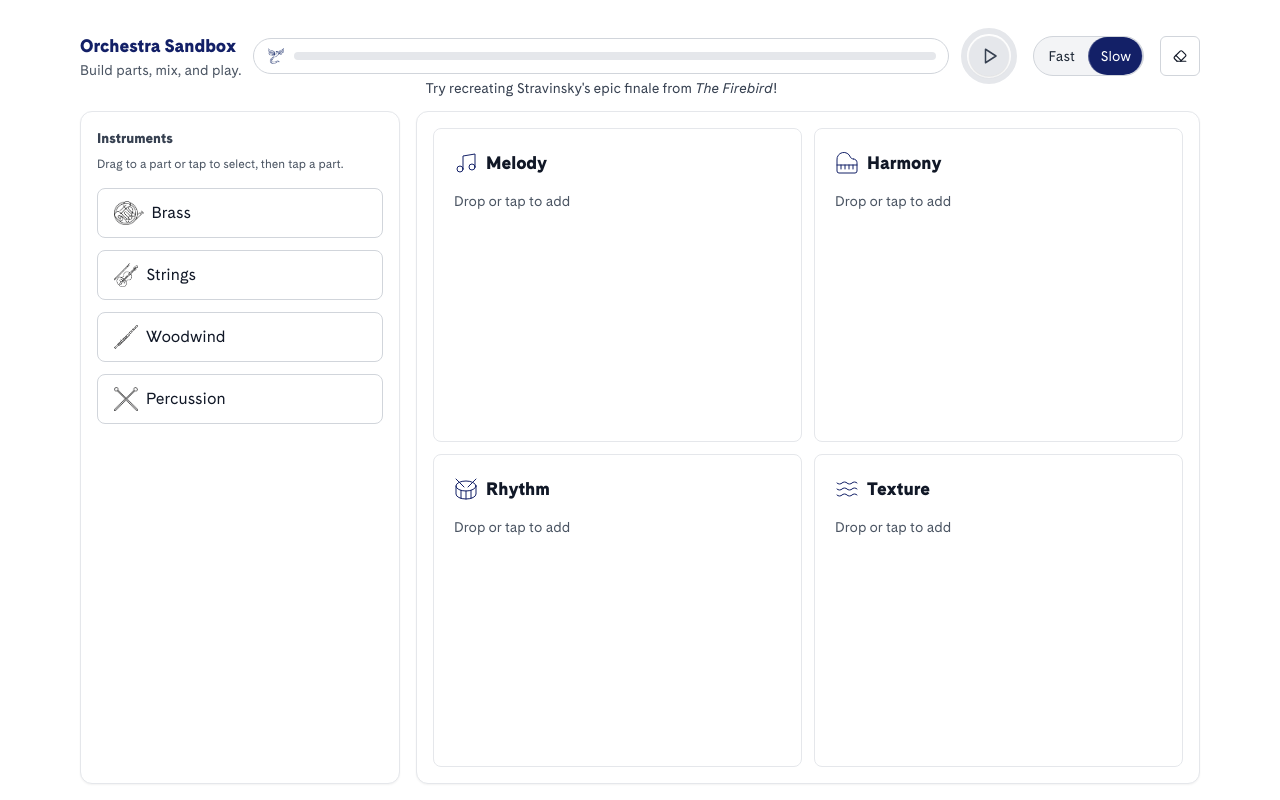
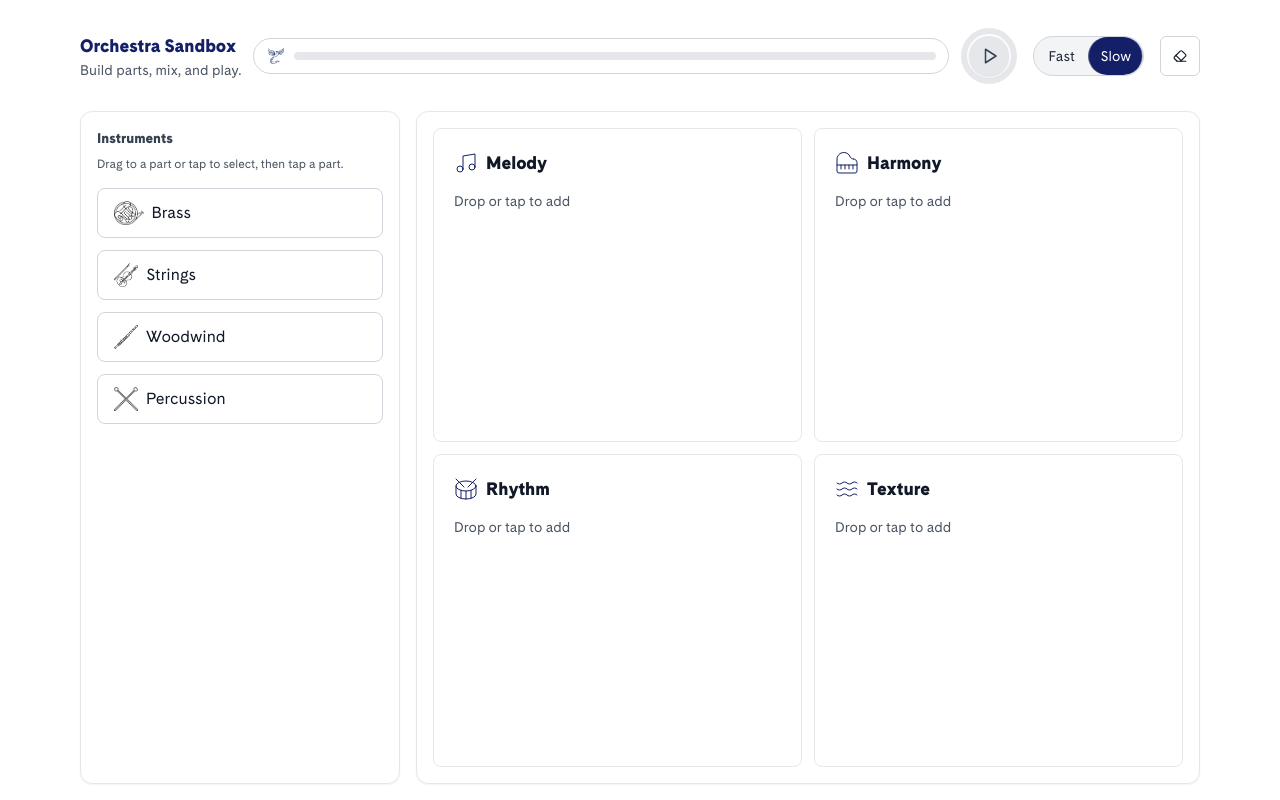
Before and after one commit to milodavidson/firebird-interactive, a Next.js app: page / in a window 1280 px wide. Built offline with nearby package versions, Linux system fonts and the light colour scheme.

Commit message:
feat: add tooltip for progress feedback and improve completion message display

```diff
--- a/src/components/FirebirdProgressChip.tsx
+++ b/src/components/FirebirdProgressChip.tsx
@@ -2,6 +2,7 @@
 
 import { useEffect, useMemo, useRef, useState } from 'react'
 import { motion } from 'framer-motion'
+import * as Tooltip from '@radix-ui/react-tooltip'
 import { Check, X, Minus } from 'lucide-react'
 import { usePartsStore } from '@/hooks/usePartsStore'
 import { INSTRUMENTS } from '@/lib/instruments'
@@ -118,6 +119,9 @@ export default function FirebirdProgressChip() {
 
   return (
   <div ref={containerRef} className="relative inline-flex items-center w-full">
+      <Tooltip.Provider>
+        <Tooltip.Root delayDuration={0}>
+          <Tooltip.Trigger asChild>
             <button
               type="button"
               aria-label={`Firebird progress ${data.points} of ${data.totalPoints}`}
@@ -146,20 +150,29 @@ export default function FirebirdProgressChip() {
                 </span>
               </span>
             </button>
+          </Tooltip.Trigger>
+          {data.percent !== 100 && (
+            <Tooltip.Portal>
+              <Tooltip.Content sideOffset={6} className="rounded bg-black/90 px-2 py-1 text-xs text-white shadow">
+                <>Try recreating Stravinsky&apos;s epic finale from <em>The Firebird</em>!</>
+                <Tooltip.Arrow className="fill-black/90" />
+              </Tooltip.Content>
+            </Tooltip.Portal>
+          )}
+        </Tooltip.Root>
+      </Tooltip.Provider>
 
-      {/* Single line under chip: swaps instruction with congrats when complete */}
+      {/* Single line under chip: only show congrats when complete */}
+      {data.percent === 100 && (
         <div
           role="status"
           aria-live="polite"
           aria-atomic="true"
-        className={`absolute left-1/2 -translate-x-1/2 top-full mt-1 text-xs md:text-sm whitespace-nowrap ${data.percent === 100 ? 'font-semibold text-[var(--color-brand-navy)]' : 'text-gray-700'}`}
+          className={`absolute left-1/2 -translate-x-1/2 top-full mt-1 text-xs md:text-sm whitespace-nowrap font-semibold text-[var(--color-brand-navy)]`}
         >
-        {data.percent === 100 ? (
           <>Congratulations, Maestro! You did it!</>
-        ) : (
-          <>Try recreating Stravinsky&apos;s epic finale from <em>The Firebird</em>!</>
+        </div>
       )}
-      </div>
 
       {showChecklist && (
         <div
```
Lines whose indentation alone changed are shown as unchanged.
